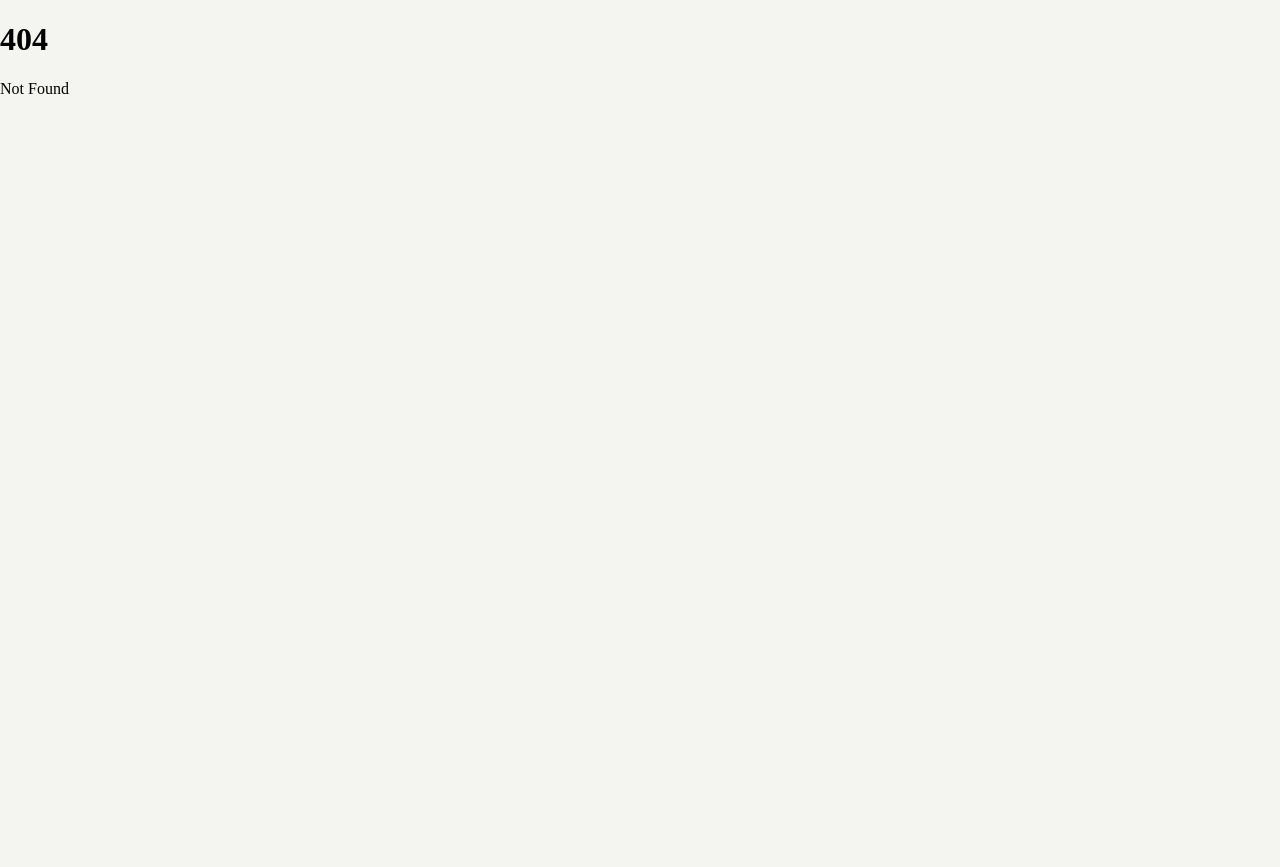
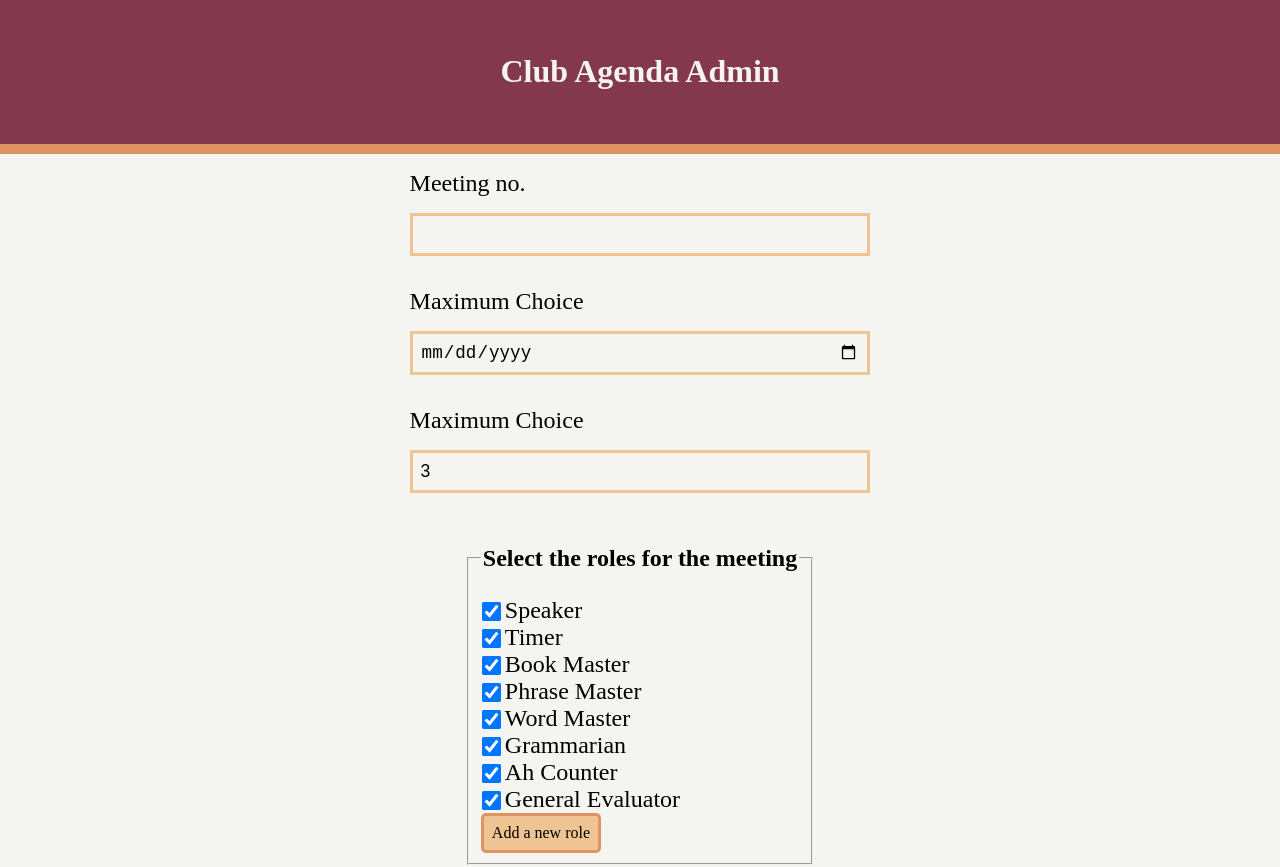
Before and after one commit to amazinglySK/tm-agenda-maker, a SvelteKit app: page /admin/dashboard/1/new_meeting in a window 1280 px wide. Before the commit this address had no page. Shown: the top 867 px of the page. Before the commit the page ends 800 px from the top, so only its background shows below. Built offline with nearby package versions, Linux system fonts and the light colour scheme; no server answers; the database is empty; a web font is replaced by a local one.

Commit message:
Completed the new meeting page

```diff
--- a/package.json
+++ b/package.json
@@ -19,7 +19,7 @@
 	},
 	"type": "module",
 	"dependencies": {
-		"bcrypt": "^5.1.0",
+		"bcrypt": "^5.0.1",
 		"dotenv": "^16.0.3",
 		"jsonwebtoken": "^9.0.0",
 		"mongoose": "^7.0.4",
--- a/src/app.html
+++ b/src/app.html
@@ -32,7 +32,9 @@
 		font-size: 1.5rem;
 	}
 
-	input[type='text'] {
+	input[type='text'],
+	input[type='number'],
+	input[type='date'] {
 		background-color: var(--light-shade);
 		border: 3px solid var(--brand-color);
 		padding: 0.5rem;
--- a/src/models/MeetingModel.js
+++ b/src/models/MeetingModel.js
@@ -1,18 +1,18 @@
 import { Schema, model, models } from 'mongoose';
+import { nanoid } from 'nanoid';
 
 const MeetingSchema = new Schema({
 	number: Number,
 	date: Date,
-	uid: String,
+	max_choice: Number,
+	uid: { type: String, default: nanoid(8), required: true },
 	roles: { type: Object },
-	club_id: { type: String, ref: 'club' },
-	meeting_header_text: String,
-	meeting_footer_text: String
+	club_id: { type: String, ref: 'club' }
 });
 
 MeetingSchema.virtual('available_roles').get(function () {
 	let roles = Object.entries(this.roles).map(([key, value]) => {
-		if (!value) {
+		if (value.length < this.max_cap) {
 			return key;
 		}
 	});
--- /dev/null
+++ b/src/routes/admin/(protected)/dashboard/[id]/new_meeting/+page.server.js
@@ -0,0 +1,35 @@
+import { error, redirect } from '@sveltejs/kit';
+import mongoose from 'mongoose';
+import { MONGO_URL } from '$env/static/private';
+import Meeting from '$models/MeetingModel';
+
+export const actions = {
+	create: async ({ request, params }) => {
+		await mongoose.connect(MONGO_URL);
+		const club_id = params.id;
+		const data = await request.formData();
+		const meetingNo = Number(data.get('meeting_no'));
+		const maxChoice = Number(data.get('max_choice'));
+		const date = new Date(data.get('date'));
+		const roles = {};
+		data.delete('meeting_no');
+		data.delete('max_choice');
+		data.delete('date');
+		for (const [role, checked] of data.entries()) {
+			if (checked === 'on') {
+				roles[role] = [];
+			}
+		}
+		const newMeeting = new Meeting({
+			number: meetingNo,
+			date,
+			max_choice: maxChoice,
+			roles,
+			club_id
+		});
+
+		await newMeeting.save();
+		await mongoose.disconnect();
+		throw redirect(303, `/admin/dashboard/${club_id}`);
+	}
+};
--- a/src/routes/admin/(protected)/meeting/+page.svelte
+++ b/src/routes/admin/(protected)/dashboard/[id]/new_meeting/+page.svelte
@@ -2,15 +2,16 @@
 	import Button from '$components/Button.svelte';
 	import Header from '$components/Header.svelte';
 	import roles from '/src/roles.json';
+	import FormGroup from '$components/FormGroup.svelte';
 
 	let temp_roles = roles;
 
-	let handleAddRole = () => {
+	let handleAddRole = (e) => {
+		e.preventDefault();
 		let role = prompt('Name of the new role to be added :');
 		if (role) {
 			temp_roles[role] = true;
 		}
-
 		return;
 	};
 </script>
@@ -18,9 +19,21 @@
 <Header admin={true} />
 
 <main>
-	<fieldset name="roles">
-		<legend><h2>Select the roles for the meeting</h2></legend>
-		<form action="?/create" method="POST">
+	<form action="?/create" method="POST">
+		<FormGroup>
+			<label for="meeting_no">Meeting no.</label>
+			<input type="text" id="meeting_no" name="max_choice" />
+		</FormGroup>
+		<FormGroup>
+			<label for="date">Maximum Choice</label>
+			<input type="date" id="date" name="date" />
+		</FormGroup>
+		<FormGroup>
+			<label for="max_choice">Maximum Choice</label>
+			<input type="number" id="max_choice" name="max_choice" value="3" />
+		</FormGroup>
+		<fieldset name="roles">
+			<legend><h2>Select the roles for the meeting</h2></legend>
 			{#each Object.entries(temp_roles) as [role, is_def]}
 				<div>
 					<input type="checkbox" id={role} name={role} checked={is_def} />
@@ -28,9 +41,9 @@
 				</div>
 			{/each}
 			<Button handler={handleAddRole}>Add a new role</Button>
-			<Button formaction="?/create">Submit</Button>
-		</form>
-	</fieldset>
+		</fieldset>
+		<Button formaction="?/create">Submit</Button>
+	</form>
 </main>
 
 <style>
@@ -45,6 +58,11 @@
 	}
 	form {
 		width: 100%;
+		display: flex;
+		flex-direction: column;
+		gap: 2rem;
+		align-items: center;
+		justify-content: center;
 	}
 
 	input[type='checkbox'] {
--- a/src/routes/admin/(protected)/meeting/[id]/+page.svelte
+++ b/src/routes/admin/(protected)/meeting/[id]/+page.svelte
@@ -0,0 +1 @@
+// TODO : Finish up the meeting page
```
Also changed, not shown: src/routes/admin/(protected)/dashboard/[id]/+page.server.js (+6 -1 lines), src/routes/admin/(protected)/dashboard/[id]/+page.svelte (+5 -3 lines), src/routes/admin/(protected)/meeting/+page.server.js (deleted, +0 -15 lines), src/routes/admin/(protected)/+layout.server.js (deleted), 1 other file (tests, documents, lock files or other folders).
